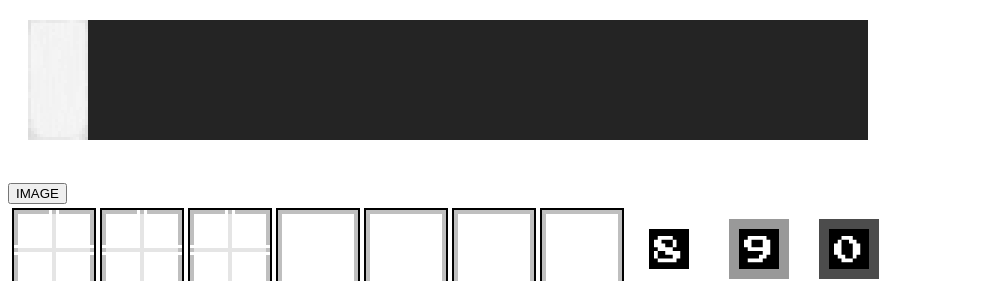
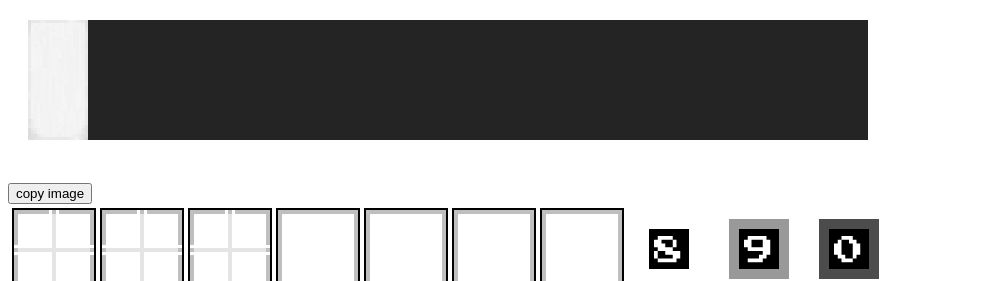
Before and after one commit to lucydoeswawa/banner-script, a React app: page / in a window 1280 px wide. Shown: the top 281 px of the page, without its empty margins (0-986 px from the left). Built offline with nearby package versions, Linux system fonts and the light colour scheme; a web font is replaced by a local one.

Commit message:
consistent image copy needs constant value cleanup etc

```diff
--- a/src/BannerInput.js
+++ b/src/BannerInput.js
@@ -38,9 +38,16 @@ const add_piece = (banners_string, idx, pattern) => {
     return banners.join('.');
 }
 
-function tint_img(img_src, r, g, b) {
-    const img = new Image();
-    img.src = img_src;
+function load_image(img_src) {
+    return new Promise(resolve => {
+        const img = new Image();
+        img.src = img_src;
+        img.onload = resolve(img);
+    });
+}
+
+async function tint_img(img_src, r, g, b) {
+    const img = await load_image(img_src);
 
     const canvas = document.createElement('canvas');
     canvas.width = img.width;
@@ -75,9 +82,6 @@ function generate_tinted_pattern_image(piece) {
 
     const parsed_color = parse_color(banner_colors[color]);
 
-    const pattern_img = new Image();
-    pattern_img.src = require(`../res/banners/${pattern}.png`);
-
     return tint_img(
         require(`../res/banners/${pattern}.png`),
         parsed_color.values[0],
@@ -85,40 +89,22 @@ function generate_tinted_pattern_image(piece) {
         parsed_color.values[2]);
 }
 
-function generate_image(banners_string) {
+async function generate_image(banners_string, scale) {
     const banners = split_banners(banners_string);
 
     const canvas = document.createElement('canvas');
-    canvas.width = 20 * banners.length;
-    canvas.height = 40;
+    canvas.width = ((20 + 2) * banners.length - 2) * scale;
+    canvas.height = 40 * scale;
     const ctx = canvas.getContext('2d');
+    ctx.imageSmoothingEnabled = false;
 
-    banners.map((banner, idx) => {
+    await Promise.all(banners.map(async (banner, idx) => {
         const pieces = split_pieces(banner);
-        pieces.map(piece => {
-
-            const img = new Image();
-            img.src = generate_tinted_pattern_image(piece);
-
-            ctx.drawImage(img, idx * 20, 0);
-        })
-    });
-
-    try {
-
-        var url = canvas.toDataURL();
-        fetch(url)
-        .then(res => res.blob())
-        .then(blob => {
-            navigator.clipboard.write([
-                new ClipboardItem({
-                    'image/png': blob,
-                })
-            ]);
+        const imgs = await Promise.all(pieces.map(p => generate_tinted_pattern_image(p).then(load_image)));
+        imgs.map(img => {
+            ctx.drawImage(img, idx * (20 + 2) * scale, 0, img.width * scale, img.height * scale);
         });
-    } catch (error) {
-        console.error(error);
-    }
+    }));
 
     return canvas.toDataURL();
 }
@@ -264,17 +250,26 @@ class BannerInput extends Component {
                     return banner;
                 })}
             </div>
-            <button onClick={() => {
-                const img = generate_image(banners_string);
-                this.setState({
-                    ...this.state,
-                    out_image: img,
-                });
-            }}>IMAGE</button>
+            <button onClick={async () => {
+                const img_src = await generate_image(banners_string, 2);
+
+                try {
+                    fetch(img_src)
+                    .then(res => res.blob())
+                    .then(blob => {
+                        navigator.clipboard.write([
+                            new ClipboardItem({
+                                'image/png': blob,
+                            })
+                        ]);
+                    });
+                } catch (error) {
+                    console.error(error);
+                }
+            }}>copy image</button>
             {out_image != null ?
             <img src={out_image} style={{
                 imageRendering: 'pixelated',
-                height: 80,
             }}/> :
             null}
         </div>
```
